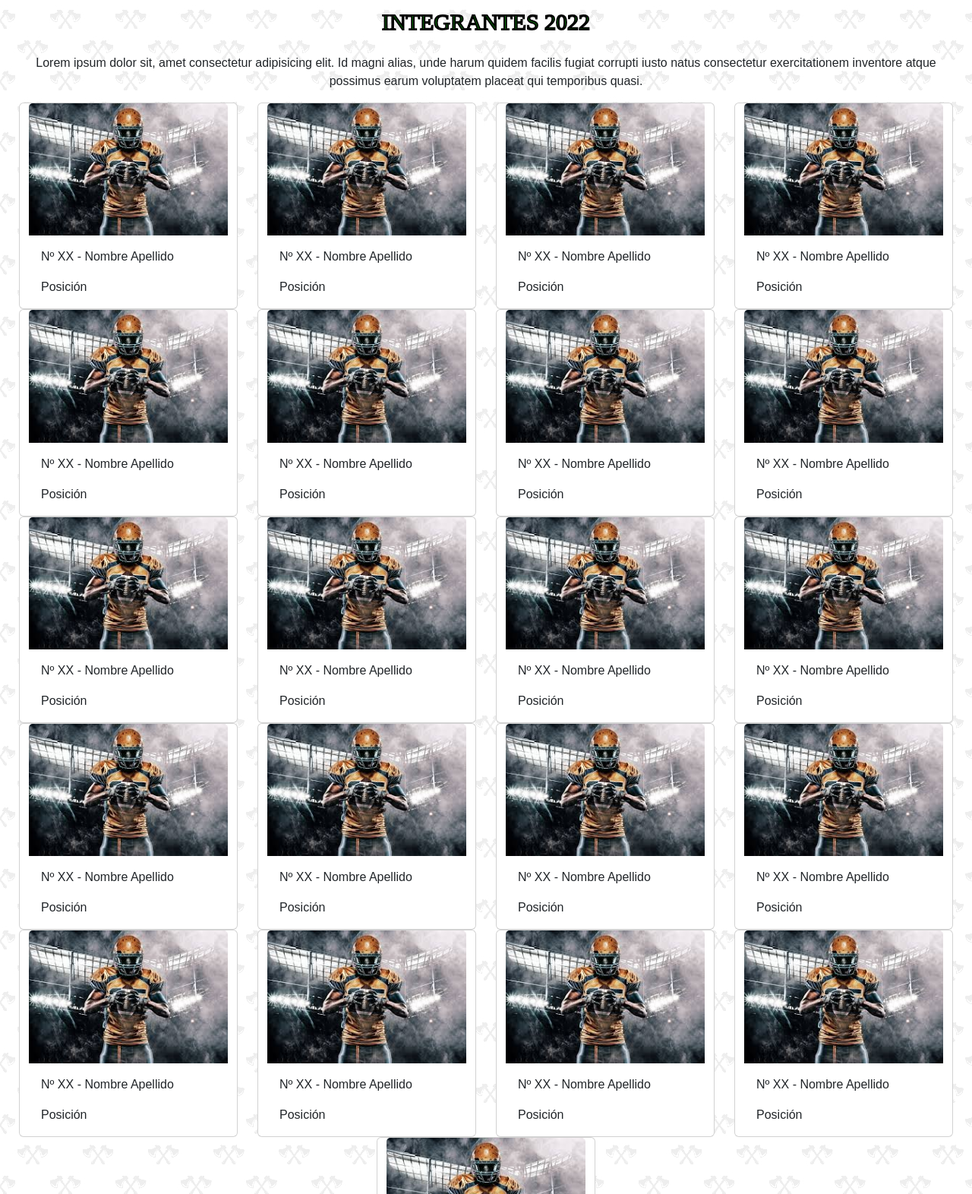
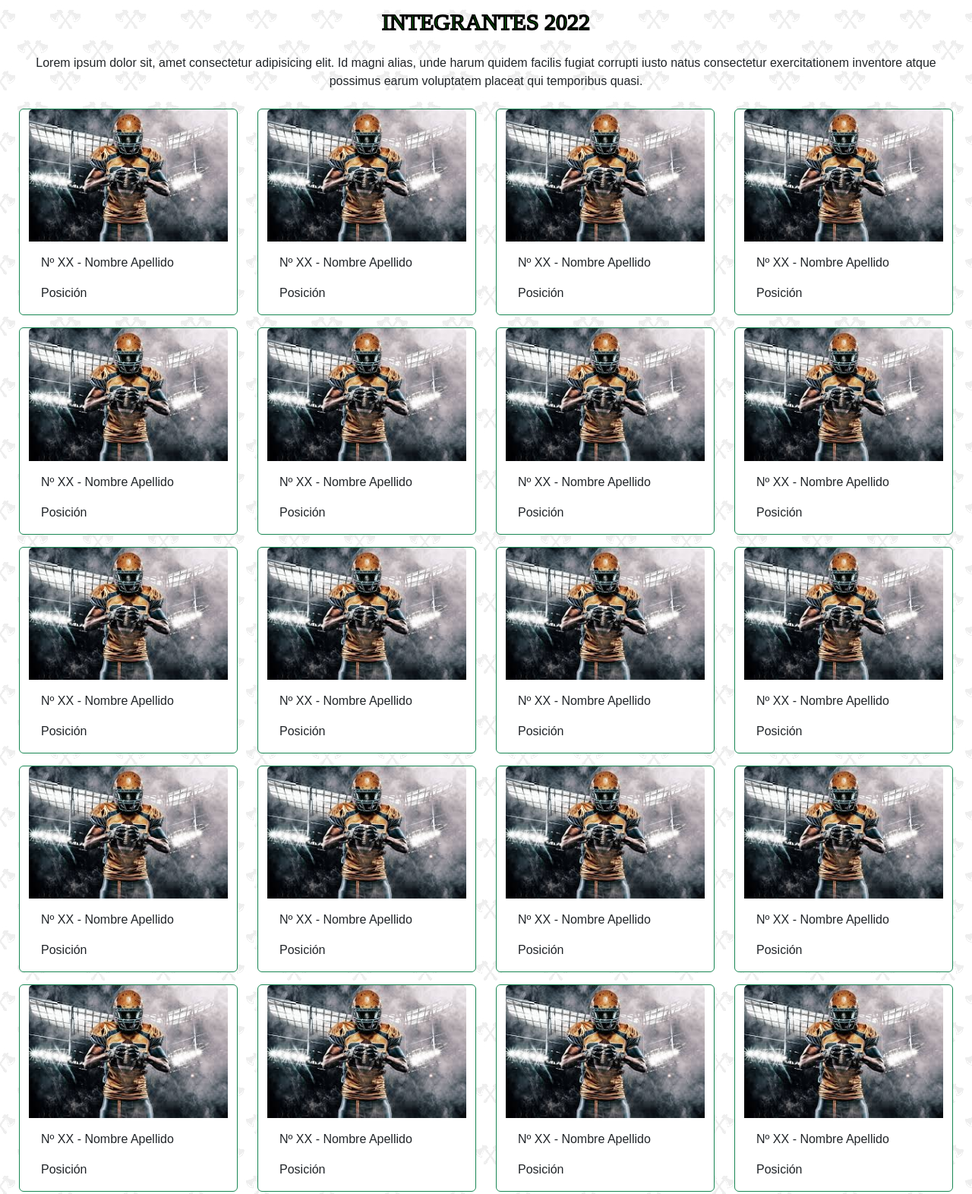
Before and after one commit to Flarrica/BarbariansLarrica, a plain HTML site: page pages/nosotros.html in a window 1280 px wide. Shown: the part 1663-3235 px from the top of the page at 76% size. Drawn offline with nearby package versions, Linux system fonts and the light colour scheme; a web font is replaced by a local one.

```diff
--- a/pages/nosotros.html
+++ b/pages/nosotros.html
@@ -177,147 +177,147 @@
                     <p class="text-center">Lorem ipsum dolor sit, amet consectetur adipisicing elit. Id magni alias, unde harum quidem facilis fugiat corrupti iusto natus consectetur exercitationem inventore atque possimus earum voluptatem placeat qui temporibus quasi.</p>
                 </div>
                 <div class="cards row flex-wrap align-items-center justify-content-around">
-                    <div class="card data-aos="fade-up" border-success m-2" style="width: 18rem;">
+                    <div data-aos="fade-up" class="card border-success m-2" style="width: 18rem;">
                         <img src="../assets/img/images.jfif" class="card-img-top" alt="...">
                         <div class="card-body">
                             <p class="card-text">Nº XX - Nombre Apellido</p>
                             <p class="card-text">Posición</p>
                         </div>
                     </div>
-                    <div class="card data-aos="fade-up" border-success m-2" style="width: 18rem;">
+                    <div data-aos="fade-up" class="card border-success m-2" style="width: 18rem;">
                         <img src="../assets/img/images.jfif" class="card-img-top" alt="...">
                         <div class="card-body">
                             <p class="card-text">Nº XX - Nombre Apellido</p>
                             <p class="card-text">Posición</p>
                         </div>
                     </div>
-                    <div class="card data-aos="fade-up" border-success m-2" style="width: 18rem;">
+                    <div data-aos="fade-up" class="card border-success m-2" style="width: 18rem;">
                         <img src="../assets/img/images.jfif" class="card-img-top" alt="...">
                         <div class="card-body">
                             <p class="card-text">Nº XX - Nombre Apellido</p>
                             <p class="card-text">Posición</p>
                         </div>
                     </div>
-                    <div class="card data-aos="fade-up" border-success m-2" style="width: 18rem;">
+                    <div data-aos="fade-up" class="card border-success m-2" style="width: 18rem;">
                         <img src="../assets/img/images.jfif" class="card-img-top" alt="...">
                         <div class="card-body">
                             <p class="card-text">Nº XX - Nombre Apellido</p>
                             <p class="card-text">Posición</p>
                         </div>
                     </div>
-                    <div class="card data-aos="fade-up" border-success m-2" style="width: 18rem;">
+                    <div data-aos="fade-up" class="card border-success m-2" style="width: 18rem;">
                         <img src="../assets/img/images.jfif" class="card-img-top" alt="...">
                         <div class="card-body">
                             <p class="card-text">Nº XX - Nombre Apellido</p>
                             <p class="card-text">Posición</p>
                         </div>
                     </div>
-                    <div class="card data-aos="fade-up" border-success m-2" style="width: 18rem;">
+                    <div data-aos="fade-up" class="card border-success m-2" style="width: 18rem;">
                         <img src="../assets/img/images.jfif" class="card-img-top" alt="...">
                         <div class="card-body">
                             <p class="card-text">Nº XX - Nombre Apellido</p>
                             <p class="card-text">Posición</p>
                         </div>
                     </div>
-                    <div class="card data-aos="fade-up" border-success m-2" style="width: 18rem;">
+                    <div data-aos="fade-up" class="card border-success m-2" style="width: 18rem;">
                         <img src="../assets/img/images.jfif" class="card-img-top" alt="...">
                         <div class="card-body">
                             <p class="card-text">Nº XX - Nombre Apellido</p>
                             <p class="card-text">Posición</p>
                         </div>
                     </div>
-                    <div class="card data-aos="fade-up" border-success m-2" style="width: 18rem;">
+                    <div data-aos="fade-up" class="card border-success m-2" style="width: 18rem;">
                         <img src="../assets/img/images.jfif" class="card-img-top" alt="...">
                         <div class="card-body">
                             <p class="card-text">Nº XX - Nombre Apellido</p>
                             <p class="card-text">Posición</p>
                         </div>
                     </div>
-                    <div class="card data-aos="fade-up" border-success m-2" style="width: 18rem;">
+                    <div data-aos="fade-up" class="card border-success m-2" style="width: 18rem;">
                         <img src="../assets/img/images.jfif" class="card-img-top" alt="...">
                         <div class="card-body">
                             <p class="card-text">Nº XX - Nombre Apellido</p>
                             <p class="card-text">Posición</p>
                         </div>
                     </div>
-                    <div class="card data-aos="fade-up" border-success m-2" style="width: 18rem;">
+                    <div data-aos="fade-up" class="card border-success m-2" style="width: 18rem;">
                         <img src="../assets/img/images.jfif" class="card-img-top" alt="...">
                         <div class="card-body">
                             <p class="card-text">Nº XX - Nombre Apellido</p>
                             <p class="card-text">Posición</p>
                         </div>
                     </div>
-                    <div class="card data-aos="fade-up" border-success m-2" style="width: 18rem;">
+                    <div data-aos="fade-up" class="card border-success m-2" style="width: 18rem;">
                         <img src="../assets/img/images.jfif" class="card-img-top" alt="...">
                         <div class="card-body">
                             <p class="card-text">Nº XX - Nombre Apellido</p>
                             <p class="card-text">Posición</p>
                         </div>
                     </div>
-                    <div class="card data-aos="fade-up" border-success m-2" style="width: 18rem;">
+                    <div data-aos="fade-up" class="card border-success m-2" style="width: 18rem;">
                         <img src="../assets/img/images.jfif" class="card-img-top" alt="...">
                         <div class="card-body">
                             <p class="card-text">Nº XX - Nombre Apellido</p>
                             <p class="card-text">Posición</p>
                         </div>
                     </div>
-                    <div class="card data-aos="fade-up" border-success m-2" style="width: 18rem;">
+                    <div data-aos="fade-up" class="card border-success m-2" style="width: 18rem;">
                         <img src="../assets/img/images.jfif" class="card-img-top" alt="...">
                         <div class="card-body">
                             <p class="card-text">Nº XX - Nombre Apellido</p>
                             <p class="card-text">Posición</p>
                         </div>
                     </div>
-                    <div class="card data-aos="fade-up" border-success m-2" style="width: 18rem;">
+                    <div data-aos="fade-up" class="card border-success m-2" style="width: 18rem;">
                         <img src="../assets/img/images.jfif" class="card-img-top" alt="...">
                         <div class="card-body">
                             <p class="card-text">Nº XX - Nombre Apellido</p>
                             <p class="card-text">Posición</p>
                         </div>
                     </div>
-                    <div class="card data-aos="fade-up" border-success m-2" style="width: 18rem;">
+                    <div data-aos="fade-up" class="card border-success m-2" style="width: 18rem;">
                         <img src="../assets/img/images.jfif" class="card-img-top" alt="...">
                         <div class="card-body">
                             <p class="card-text">Nº XX - Nombre Apellido</p>
                             <p class="card-text">Posición</p>
                         </div>
                     </div>
-                    <div class="card data-aos="fade-up" border-success m-2" style="width: 18rem;">
+                    <div data-aos="fade-up" class="card border-success m-2" style="width: 18rem;">
                         <img src="../assets/img/images.jfif" class="card-img-top" alt="...">
                         <div class="card-body">
                             <p class="card-text">Nº XX - Nombre Apellido</p>
                             <p class="card-text">Posición</p>
                         </div>
                     </div>
-                    <div class="card data-aos="fade-up" border-success m-2" style="width: 18rem;">
+                    <div data-aos="fade-up" class="card border-success m-2" style="width: 18rem;">
                         <img src="../assets/img/images.jfif" class="card-img-top" alt="...">
                         <div class="card-body">
                             <p class="card-text">Nº XX - Nombre Apellido</p>
                             <p class="card-text">Posición</p>
                         </div>
                     </div>
-                    <div class="card data-aos="fade-up" border-success m-2" style="width: 18rem;">
+                    <div data-aos="fade-up" class="card border-success m-2" style="width: 18rem;">
                         <img src="../assets/img/images.jfif" class="card-img-top" alt="...">
                         <div class="card-body">
                             <p class="card-text">Nº XX - Nombre Apellido</p>
                             <p class="card-text">Posición</p>
                         </div>
                     </div>
-                    <div class="card data-aos="fade-up" border-success m-2" style="width: 18rem;">
+                    <div data-aos="fade-up" class="card border-success m-2" style="width: 18rem;">
                         <img src="../assets/img/images.jfif" class="card-img-top" alt="...">
                         <div class="card-body">
                             <p class="card-text">Nº XX - Nombre Apellido</p>
                             <p class="card-text">Posición</p>
                         </div>
                     </div>
-                    <div class="card data-aos="fade-up" border-success m-2" style="width: 18rem;">
+                    <div data-aos="fade-up" class="card border-success m-2" style="width: 18rem;">
                         <img src="../assets/img/images.jfif" class="card-img-top" alt="...">
                         <div class="card-body">
                             <p class="card-text">Nº XX - Nombre Apellido</p>
                             <p class="card-text">Posición</p>
                         </div>
                     </div>
-                    <div class="card data-aos="fade-up" border-success m-2" style="width: 18rem;">
+                    <div data-aos="fade-up" class="card border-success m-2" style="width: 18rem;">
                         <img src="../assets/img/images.jfif" class="card-img-top" alt="...">
                         <div class="card-body">
                             <p class="card-text">Nº XX - Nombre Apellido</p>
```
